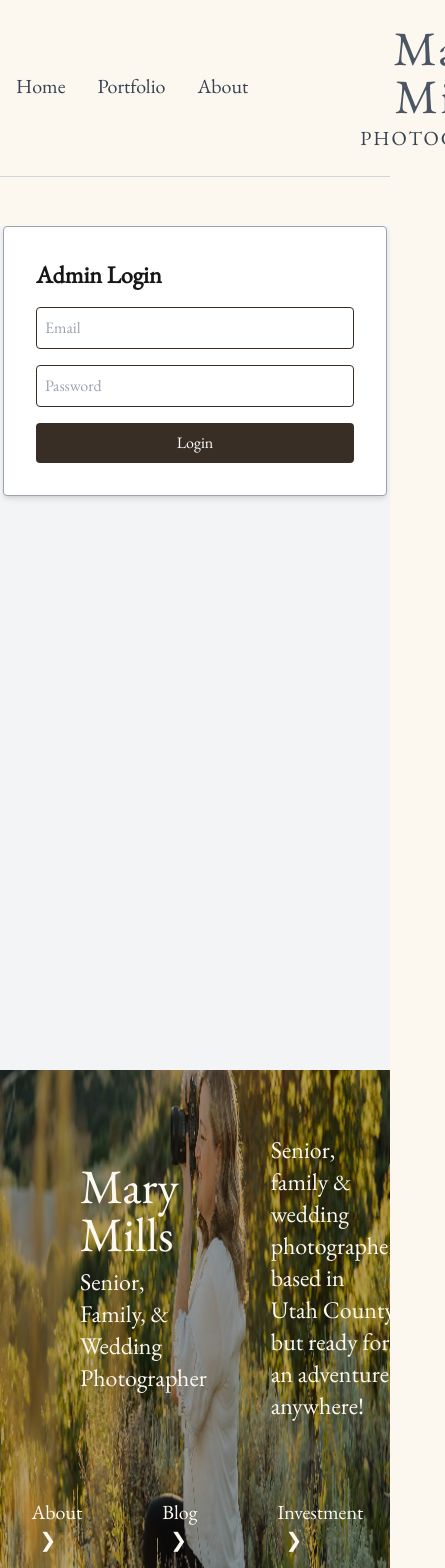
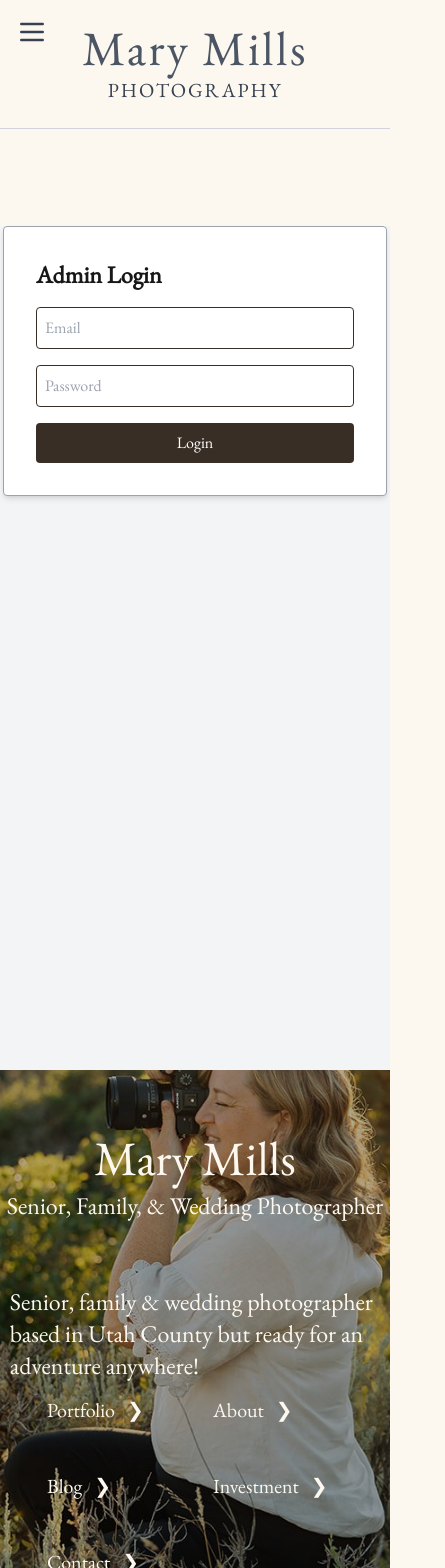
Before and after one commit to cosmo4/mary-photography, a Next.js app in the folder photography-site/: page /login in a window 390 px wide. Shown: the top 1568 px of the page, 445 px wide, since content can reach past the window. Built offline with nearby package versions, Linux system fonts and the light colour scheme; no server answers.

Commit message:
Header and Footer styles are responsive

```diff
--- a/photography-site/src/app/admin/update-portfolio/page.tsx
+++ b/photography-site/src/app/admin/update-portfolio/page.tsx
@@ -44,7 +44,7 @@ const UpdatePortfolioPage: React.FC = () => {
 
   return (
     <div className="w-4/5 mx-auto min-h-screen">
-      <GoBack path="/portfolio" />
+      <GoBack path="/admin" />
       <div className="mt-5 mb-20">
         {loading && <p>Loading...</p>}
         {error && <p>Error: {error}</p>}
--- a/photography-site/src/app/components/sections/RecentWork.tsx
+++ b/photography-site/src/app/components/sections/RecentWork.tsx
@@ -4,11 +4,11 @@ import Image from "next/image"
 const RecentWork = () => {
     return (
         <section>
-        <div className="bg-bone flex gap-2 pl-20 pt-8 pb-20 w-[500px]">
+        <div className="bg-bone flex flex-col md:flex-row gap-2 text-center md:pl-20 pt-8 pb-20 md:w-[500px]">
           <p className="text-5xl">Recent </p>
           <p className="text-5xl italic">WORK</p>
         </div>
-        <div className="flex gap-14 mx-60 mt-[-25px] mb-10 text-center">
+        <div className="flex flex-col md:flex md:flex-row gap-14 md:mx-60 mt-[-25px] mb-10 text-center">
           {/* Senior Category */}
           <div className="w-[300px] group">
             <Link href="/portfolio/senior" className="relative block overflow-hidden rounded-md aspect-[4/5]">
--- a/photography-site/src/app/components/sections/UploadBlog.tsx
+++ b/photography-site/src/app/components/sections/UploadBlog.tsx
@@ -40,7 +40,7 @@ const UploadBlog: React.FC = () => {
 
     return (
         <div>
-            <GoBack path="/admin/"/>
+            <GoBack path="/admin"/>
             <h2 className="text-5xl text-gray-600 my-10">Manage Blog</h2>
             <div className="w-4/5 mx-auto mb-24">
                 <div className="flex flex-col w-4/5">
--- a/photography-site/src/app/components/shared/Footer.tsx
+++ b/photography-site/src/app/components/shared/Footer.tsx
@@ -4,26 +4,23 @@ import Link from "next/link";
 import { Parallax } from "react-parallax";
 
 const Footer = () => {
-
     const currentYear = new Date().getFullYear();
 
-    return (
-      <footer className="">
-        <Parallax strength={300} bgImage="/mary-footer-2.jpg">
+    const parallaxContent = (
         <div className="min-h-52 relative">
                     <div className="absolute inset-0 bg-black bg-opacity-30"></div>
-                <div className="relative flex gap-16 text-sugar items-center mx-20 pt-16">
-                    <div className="max-w-[300px]">
-                        <h3 className="text-5xl mb-2">Mary Mills</h3>
+                    <div className="relative flex flex-col md:flex-row gap-16 text-sugar items-center md:mx-20 pt-16">
+                        <div className="md:max-w-[300px]">
+                            <h3 className="text-5xl mb-2 text-center md:text-left">Mary Mills</h3>
                             <h4 className="text-2xl">Senior, Family, & Wedding Photographer</h4>
                         </div>
-                    <div className="justify-center">
+                        <div className="justify-center w-[95%] mx-auto md:mx-0 md:w-auto">
                             <p className="text-2xl">
                                 Senior, family & wedding photographer based in Utah County but ready for an adventure anywhere!
                             </p>
                         </div>
                     </div>
-                <div className="relative gap-16 min-h-52 flex items-center justify-center text-xl">
+                    <div className="relative grid grid-cols-2 gap-5 md:gap-16 min-h-52 md:flex mx-[10%] md:mx-0 items-center justify-center text-xl">
                         <Link href="/portfolio" className="hover:bg-opacity-40 hover:bg-black text-sugar  px-2 py-1 rounded-md duration-300">
                             Portfolio &nbsp; &#10095;
                         </Link>
@@ -41,10 +38,25 @@ const Footer = () => {
                         </Link>
                     </div>
                 </div>
+    );
+
+    return (
+      <footer className="">
+        <div className="block lg:hidden">
+            <Parallax strength={300} bgImage="/mary-footer-2.jpg" bgImageStyle={{objectFit: "cover", height: "150%", width: "auto"}}>
+                {parallaxContent}
             </Parallax>
+        </div>
+
+        <div className="hidden lg:block">
+            <Parallax strength={300} bgImage="/mary-footer-2.jpg">
+                {parallaxContent}
+            </Parallax>
+        </div>
+
         <div className=" text-center text-sugar bg-oak">
-            <div className="flex flex-col gap-5 items-center justify-center p-20 text-5xl">
-                <div className="flex">
+            <div className="flex flex-col gap-5 items-center justify-center p-10 md:p-20 text-3xl md:text-5xl">
+                <div className="flex flex-col md:flex-row">
                     <p className="">FOLLOW ME ON</p>
                     <p className="italic">&nbsp;&nbsp;INSTAGRAM</p>
                 </div>
--- a/photography-site/src/app/components/shared/Header.tsx
+++ b/photography-site/src/app/components/shared/Header.tsx
@@ -6,6 +6,7 @@ import { useEffect, useState } from 'react';
 const Header = () => {
   const [showHeader, setShowHeader] = useState(true);
   const [lastScrollY, setLastScrollY] = useState(0);
+  const [isMenuOpen, setIsMenuOpen] = useState(false);
 
 
   useEffect(() => {
@@ -28,12 +29,46 @@ const Header = () => {
     }
   }, [lastScrollY]);
     return (
-        <header className={`fixed top-0 left-0 z-50 w-full bg-sugar flex justify-between items-center py-6 px-4 md:px-16 border-b border-gray-300 transition-transform duration-500 ease-in-out ${
+        <header className={`fixed top-0 left-0 z-50 w-full bg-sugar  border-b border-gray-300 transition-transform duration-500 ease-in-out ${
             showHeader ? "translate-y-0" : "-translate-y-full"
           }`}
         >
+          {/* Hamburger Menu for Small Screens */}
+          <button
+            className="block md:hidden text-gray-700 fixed top-4 left-4"
+            onClick={() => setIsMenuOpen(!isMenuOpen)}
+            aria-label="Toggle Menu"
+          >
+            <svg
+              xmlns="http://www.w3.org/2000/svg"
+              className={`h-8 w-8 transition-transform duration-300 ${
+                isMenuOpen ? "rotate-180" : "rotate-0"
+              }`}
+              viewBox="0 0 24 24"
+              fill="none"
+              stroke="currentColor"
+              strokeWidth="2"
+            >
+              {isMenuOpen ? (
+                <path
+                  strokeLinecap="round"
+                  strokeLinejoin="round"
+                  d="M6 18L18 6M6 6l12 12"
+                />
+              ) : (
+                <path
+                  strokeLinecap="round"
+                  strokeLinejoin="round"
+                  d="M4 6h16M4 12h16M4 18h16"
+                />
+              )}
+            </svg>
+          </button>
 
-        <nav className="flex space-x-8 text-gray-700 text-xl ml-auto">
+          <div className="flex md:flex md:justify-between justify-center md:items-center py-6 md:px-16">
+            <nav className={`${
+              isMenuOpen ? "flex" : "hidden"
+            } flex flex-col mt-28 ml-5 gap-5 md:flex md:mt-0 md:flex-row md:space-x-8 text-gray-700 text-xl md:ml-auto`}>
               <Link href="/" className="underline-hover hover:text-black">
                 Home
               </Link>
@@ -46,13 +81,17 @@ const Header = () => {
 
             </nav>
 
-        <Link href="/" className="text-center mx-28">
+            <Link href="/" className={`${
+              isMenuOpen ? "" : ""
+            } text-center md:mx-28`}>
               <h1 className="text-5xl tracking-wider text-gray-600">Mary Mills</h1>
               <p className="text-xl mt-1 tracking-widest text-gray-700">PHOTOGRAPHY</p>
             </Link>
 
 
-        <nav className="flex space-x-8 text-gray-700 text-xl mr-auto">
+            <nav className={`${
+              isMenuOpen ? "block" : "hidden"
+            } flex flex-col mt-28 gap-5 md:flex md:mt-0 md:flex-row md:space-x-8 text-gray-700 text-xl md:mr-auto`}>
               <Link href="/blog" className="underline-hover hover:text-black">
                 Blog
               </Link>
@@ -63,6 +102,8 @@ const Header = () => {
                 Contact
               </Link>
             </nav>
+
+          </div>
         </header>
     )
 };
--- a/photography-site/src/app/components/shared/ImageModal.tsx
+++ b/photography-site/src/app/components/shared/ImageModal.tsx
@@ -48,7 +48,7 @@ const ImageModal: React.FC<ImageModalProps> = ({ isOpen, imageSrc, altText, onCl
             src={imageSrc}
             alt={altText}
             fill
-            className="rounded-md max-w-[95vw] max-h-[95vh] object-contain my-auto"
+            className="rounded-md max-w-[95vw] max-h-[95vh] object-contain m-auto"
           />
 
         <button
--- a/photography-site/src/app/layout.tsx
+++ b/photography-site/src/app/layout.tsx
@@ -36,7 +36,7 @@ export default function RootLayout({
         className={`antialiased`}
       >
         <Header />
-          <main className="pt-[130px]">{children}</main>
+          <main className="pt-[130px] w-full">{children}</main>
         <Footer />
       </body>
     </html>
--- a/photography-site/src/app/page.tsx
+++ b/photography-site/src/app/page.tsx
@@ -10,7 +10,7 @@ export default function Home() {
   return (
     <div className="min-h-screen">
       {/* <Image Carousel /> */}
-      <EmblaCarousel options={options} />
+      {/* <EmblaCarousel options={options} /> */}
 
       {/* Recent Work Section */}
       <RecentWork />
```
Lines whose indentation alone changed are shown as unchanged.
